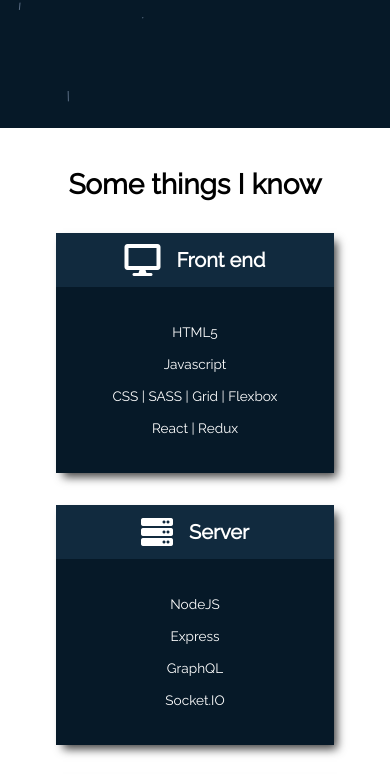
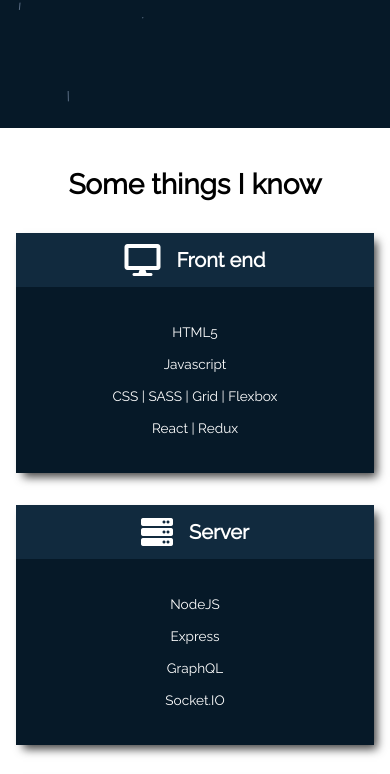
Before and after one commit to olalnoho/portfoliov2, a website: page public/index.html in a window 390 px wide. Shown: the part 716-1490 px from the top of the page. Drawn offline with Linux system fonts and the light colour scheme.

Commit message:
section padding removed if screen width is 400px or lower

```diff
--- a/public/css/main.scss
+++ b/public/css/main.scss
@@ -49,3 +49,9 @@
     font-size: 50%;
   }
 }
+
+@media screen and (max-width: 400px) {
+  section {
+    padding: 0;
+  }
+}
```
Also changed, not shown: public/css/main.css.
